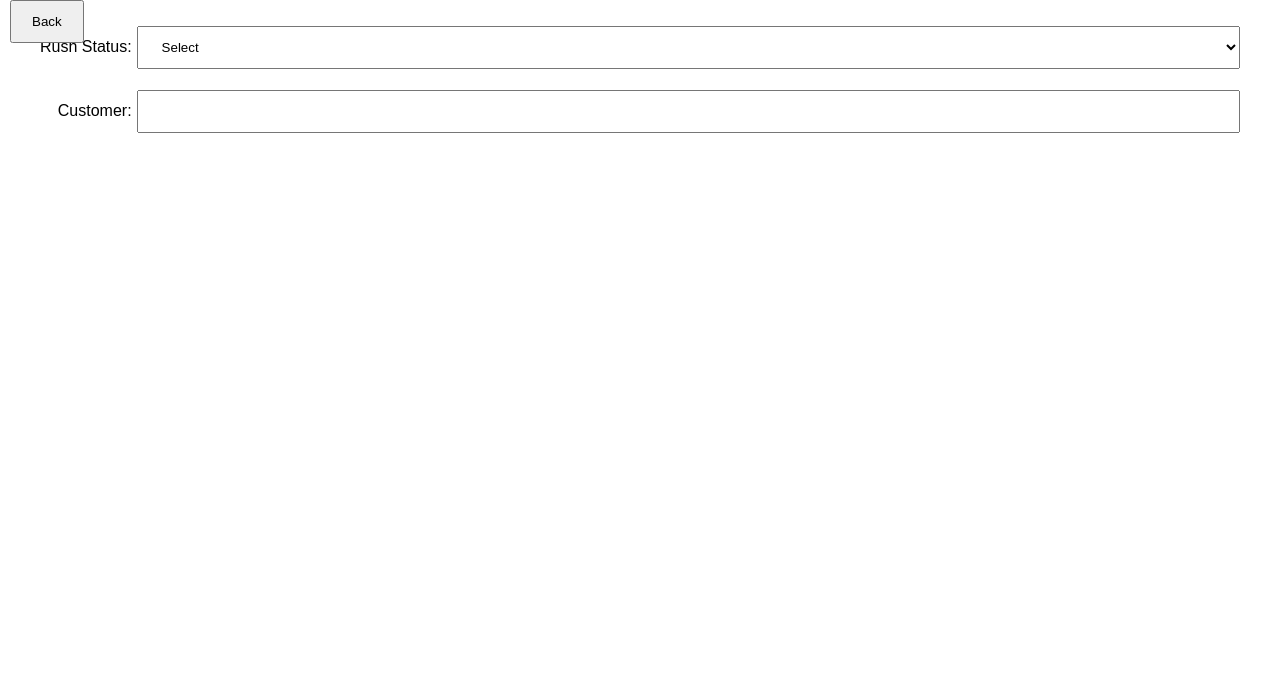
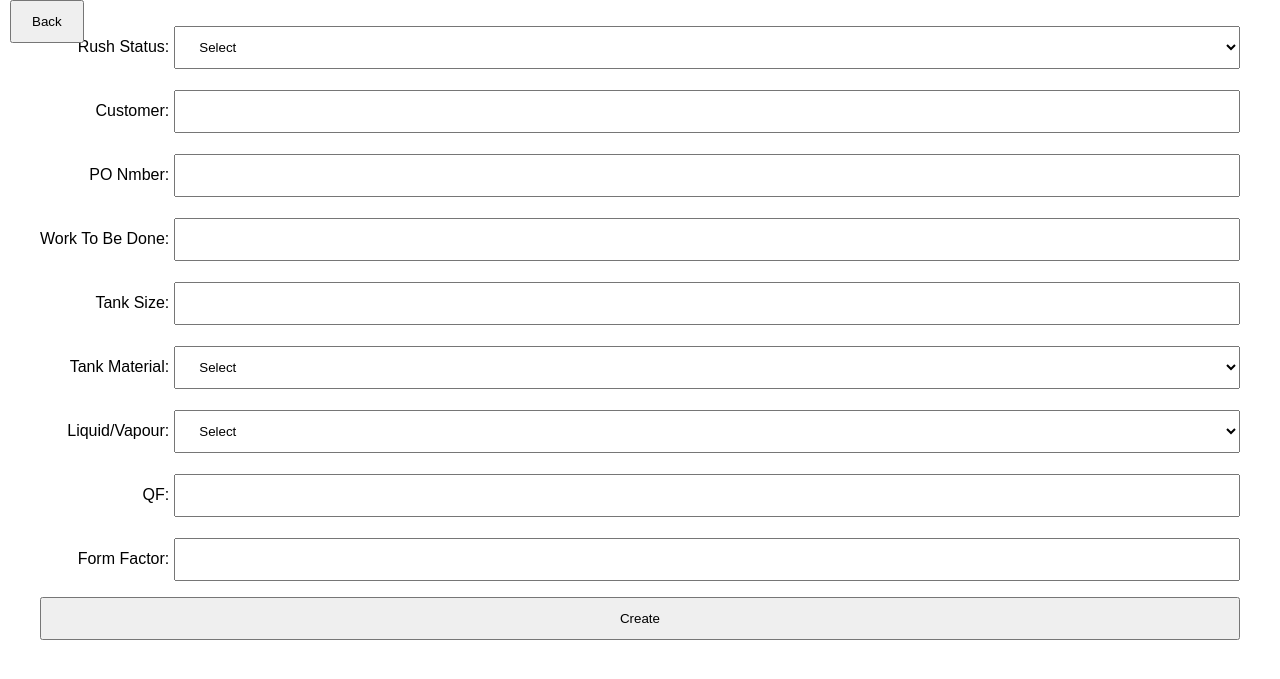
Before and after one commit to BowieGian/Propane-354, a Flask app: page /work-order/create in a window 1280 px wide. Shown: the top 679 px of the page. Run offline with Flask 2, Linux system fonts and the light colour scheme.

Commit message:
fixed work-order-create.html

```diff
--- a/app.py
+++ b/app.py
@@ -110,7 +110,6 @@ def workOrderList():
 def workOrderAdd():
     database = 'propane354.db'
     connection = create_connection(database)
-    # cursor = connection.cursor()
 
     if request.method == 'POST':
         form = {}
--- a/templates/work-order-create.html
+++ b/templates/work-order-create.html
@@ -17,10 +17,33 @@
 				<option value="Express">Express</option>
 				<option value="Same Day">Same Day</option>
 			</select>
-
 			<label for="customer">Customer:</label>
 			<input type="text" name="customer" id="customer">
+			<label for="po_number">PO Nmber:</label>
+			<input type="text" name="po_number" id="po_number">
+			<label for="work_to_be_done">Work To Be Done:</label>
+			<input type="text" name="work_to_be_done" id="work_to_be_done">
+			<label for="tank_size">Tank Size:</label>
+			<input type="text" name="tank_size" id="tank_size">
+			<label for="tank_material">Tank Material:</label>
+			<select name="tank_material" id="tank_material">
+				<option value="Select">Select</option>
+				<option value="steel">Steel</option>
+				<option value="aluminium">Aluminium</option>
+				<option value="fibreglass">Fibreglass</option>
+			</select>
+			<label for="liquid_vapour">Liquid/Vapour:</label>
+			<select name="tank_material" id="tank_material">
+				<option value="Select">Select</option>
+				<option value="liquid">Liquid</option>
+				<option value="vapour">Vapour</option>
+			</select>
+			<label for="qf">QF:</label>
+			<input type="text" name="qf" id="qf">
+			<label for="form_factor">Form Factor:</label>
+			<input type="text" name="form_factor" id="form_factor">
 		</div>
+		<input type="submit" value="Create" class="button">
 	</form>
 
 </div>
```
